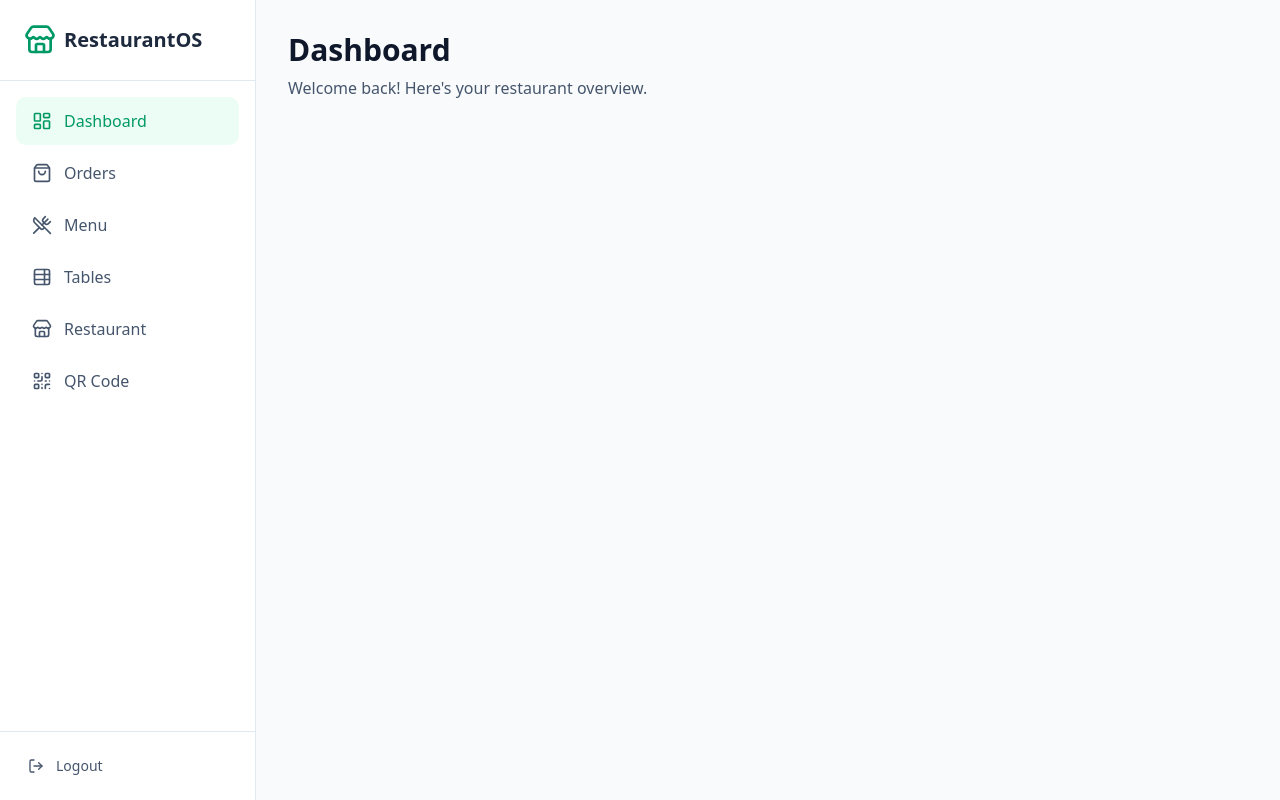
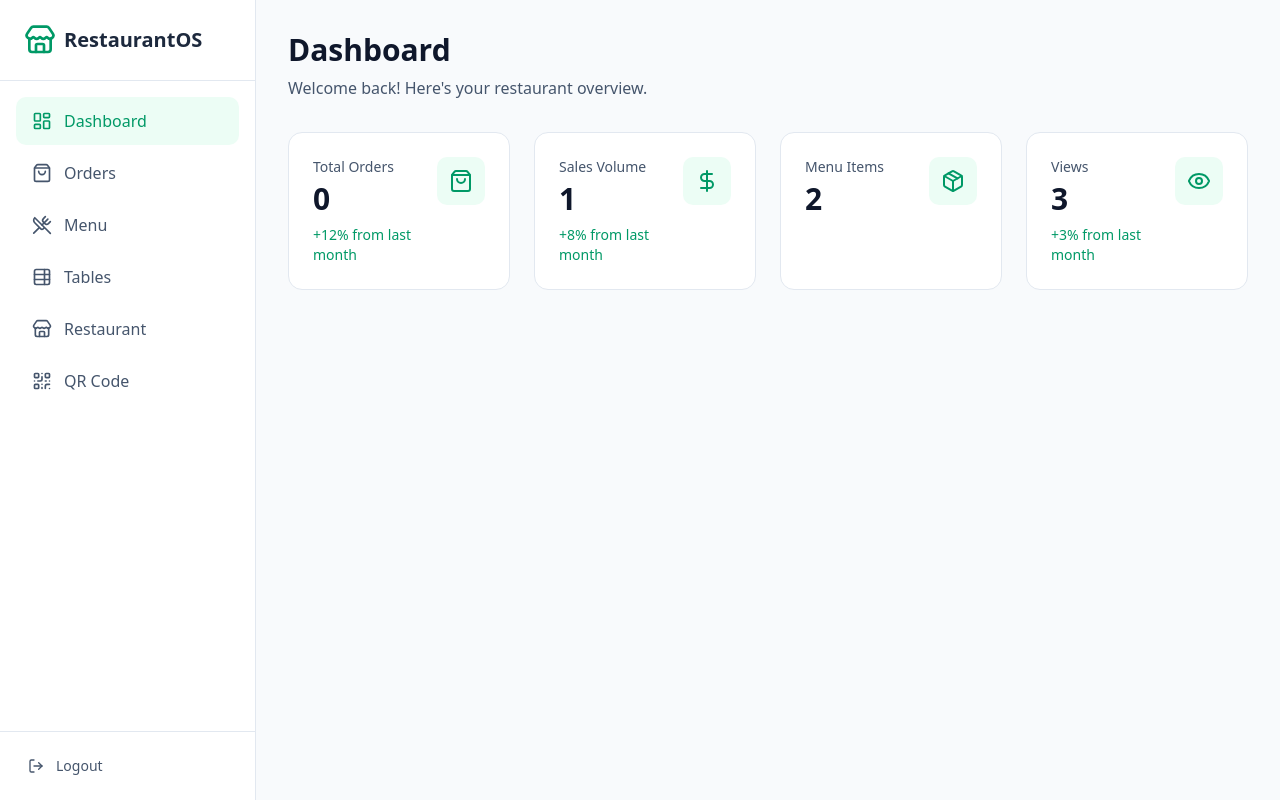
Before and after one commit to Mohamed780050/dana, a Next.js app: page /dashboard in a window 1280 px wide. Built offline with nearby package versions, Linux system fonts and the light colour scheme.

Commit message:
added status card

```diff
--- a/src/app/(root)/dashboard/page.tsx
+++ b/src/app/(root)/dashboard/page.tsx
@@ -1,12 +1,17 @@
 import PageTitle from "@/components/PageTitle";
+import StatusCards from "@/features/dashboard/_components/StatusCards";
+import { Suspense } from "react";
 
 export default function page() {
   return (
-    <div>
+    <div className="space-y-8">
       <PageTitle
         title="Dashboard"
         description="Welcome back! Here's your restaurant overview."
       />
+      <Suspense fallback={<div>Loading</div>}>
+        <StatusCards />
+      </Suspense>
     </div>
   );
 }
--- a/src/data/static.ts
+++ b/src/data/static.ts
@@ -1,5 +1,9 @@
+import { StatCardProps } from "@/interfaces/interface";
 import {
+  DollarSign,
+  Eye,
   LayoutDashboard,
+  Package,
   QrCode,
   ShoppingBag,
   Store,
@@ -15,3 +19,19 @@ export const navItems = [
   { id: "restaurant" as const, label: "Restaurant", icon: Store },
   { id: "qrcode" as const, label: "QR Code", icon: QrCode },
 ];
+export const statCardsData: Omit<StatCardProps, "value">[] = [
+  {
+    title: "Total Orders",
+    icon: ShoppingBag,
+    trend: "+12% from last month",
+    trendUp: true,
+  },
+  {
+    title: "Sales Volume",
+    icon: DollarSign,
+    trend: "+8% from last month",
+    trendUp: true,
+  },
+  { title: "Menu Items", icon: Package },
+  { title: "Views", icon: Eye, trend: "+3% from last month", trendUp: true },
+];
--- /dev/null
+++ b/src/features/dashboard/_components/StatCard.tsx
@@ -0,0 +1,22 @@
+import { StatCardProps } from "@/interfaces/interface";
+
+export default function StatCard({ title, value, icon: Icon, trend, trendUp }: StatCardProps) {
+  return (
+    <li className="bg-white rounded-xl border border-slate-200 p-6 hover:shadow-lg transition-shadow">
+      <div className="flex items-start justify-between">
+        <div className="flex-1">
+          <p className="text-sm font-medium text-slate-600 mb-1">{title}</p>
+          <p className="text-3xl font-bold text-slate-900 mb-2">{value}</p>
+          {trend && (
+            <p className={`text-sm font-medium ${trendUp ? 'text-emerald-600' : 'text-red-600'}`}>
+              {trend}
+            </p>
+          )}
+        </div>
+        <div className="w-12 h-12 bg-emerald-50 rounded-lg flex items-center justify-center">
+          <Icon className="w-6 h-6 text-emerald-600" />
+        </div>
+      </div>
+    </li>
+  );
+}
--- /dev/null
+++ b/src/features/dashboard/_components/StatusCards.tsx
@@ -0,0 +1,19 @@
+import { statCardsData } from "@/data/static";
+import StatCard from "./StatCard";
+
+export default async function StatusCards() {
+  return (
+    <ul className="grid grid-cols-1 md:grid-cols-2 lg:grid-cols-4 gap-6">
+      {statCardsData.map((item, index) => (
+        <StatCard
+          key={index}
+          title={item.title}
+          icon={item.icon}
+          value={index}
+          trend={item.trend}
+          trendUp={item.trendUp}
+        />
+      ))}
+    </ul>
+  );
+}
--- /dev/null
+++ b/src/interfaces/interface.ts
@@ -0,0 +1,9 @@
+import { LucideIcon } from 'lucide-react';
+
+export interface StatCardProps {
+  title: string;
+  value: string | number;
+  icon: LucideIcon;
+  trend?: string;
+  trendUp?: boolean;
+}
```
Also changed, not shown: src/app/api/status/route.ts (added).
